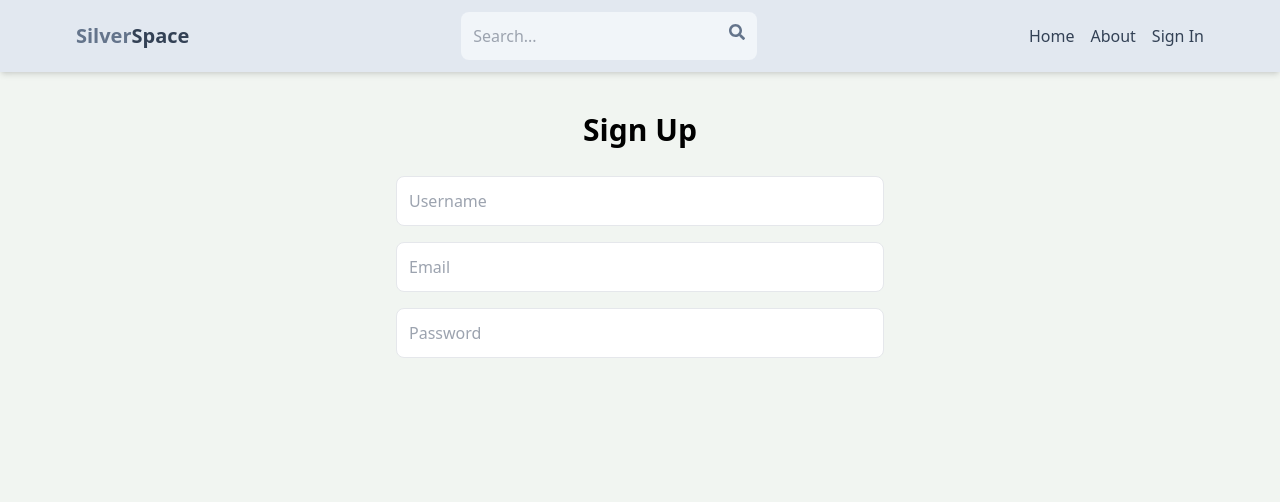
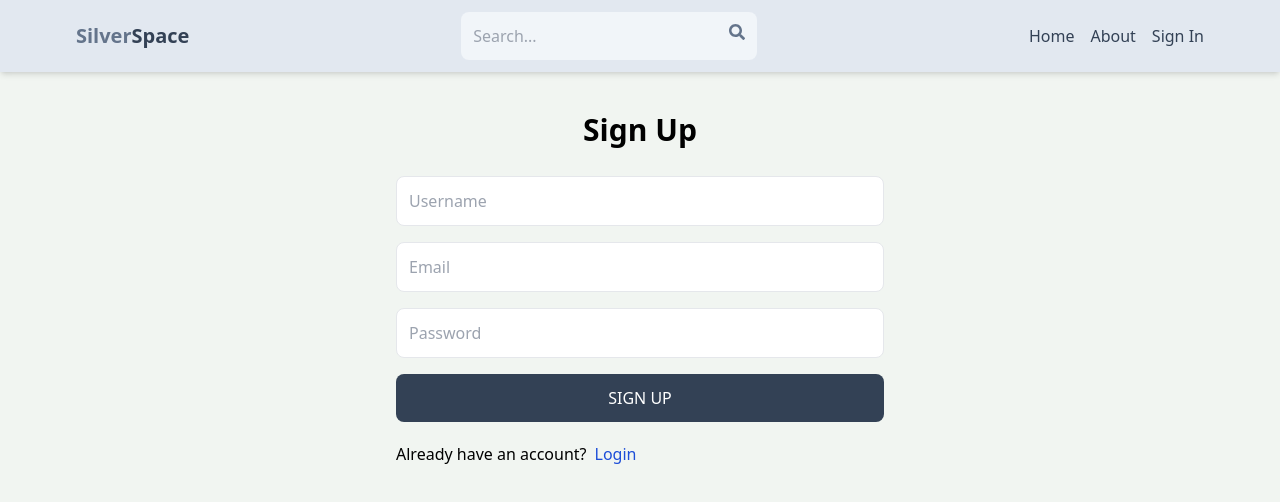
Before and after one commit to dominicOT/MERN-Project, a React (Vite) app in the folder client/: page /sign-up in a window 1280 px wide. Shown: the top 502 px of the page. Built offline with nearby package versions, Linux system fonts and the light colour scheme.

Commit message:
sign-up page complete

```diff
--- a/client/src/pages/SignUp.jsx
+++ b/client/src/pages/SignUp.jsx
@@ -1,3 +1,6 @@
+import React from 'react'
+import { Link } from 'react-router-dom';
+
 export default function SignUp() {
   return (
     <div className="p-3 max-w-lg mx-auto">
@@ -6,7 +9,15 @@ export default function SignUp() {
         <input type="text" placeholder='Username' className="border p-3 rounded-lg" id="username"/>
         <input type="email" placeholder='Email' className="border p-3 rounded-lg" id="email"/>
         <input type="password" placeholder='Password' className="border p-3 rounded-lg" id="password"/>
+        <button className="bg-slate-700 text-white p-3 rounded-lg uppercase hover:95 disabled:opacity-80">Sign Up</button>
       </form>
+
+      <div className='flex gap-2 mt-5'>
+        <p>Already have an account?</p>
+        <Link to={"/sign-in"}>
+          <span className='text-blue-700'>Login</span>
+        </Link>
+      </div>
     </div>
   )
 }
```
